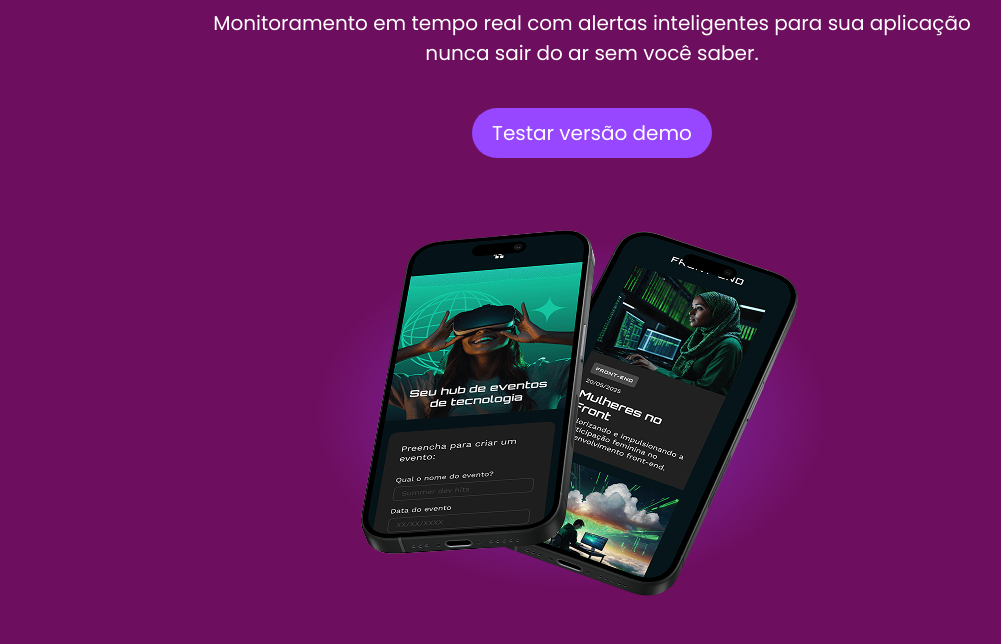
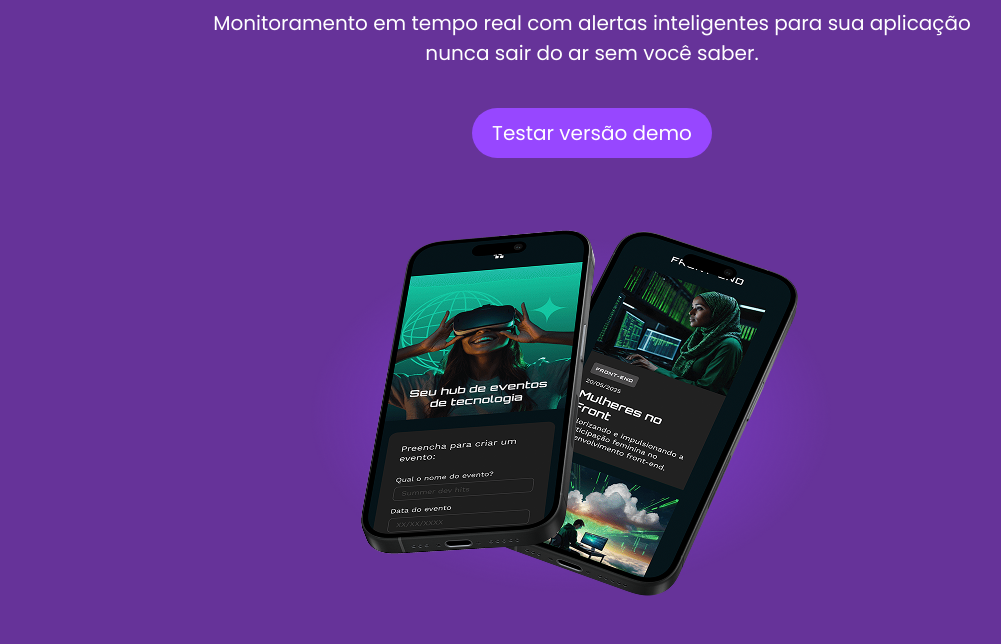
Before and after one commit to lyre6969/Tecboard, a plain HTML site: page index.html in a window 1280 px wide. Shown: the part 282-926 px from the top of the page, without its empty margins (48-1049 px from the left). Drawn offline with nearby package versions, Linux system fonts and the light colour scheme.

Commit message:
trocando a cor de fundo body para roxo

```diff
--- a/css/stylle.css
+++ b/css/stylle.css
@@ -18,7 +18,7 @@
 }
 
 body {
-  background-color: #6e0e5e;
+  background-color: rebeccapurple;
 }
 
 .cor-branca {
```
